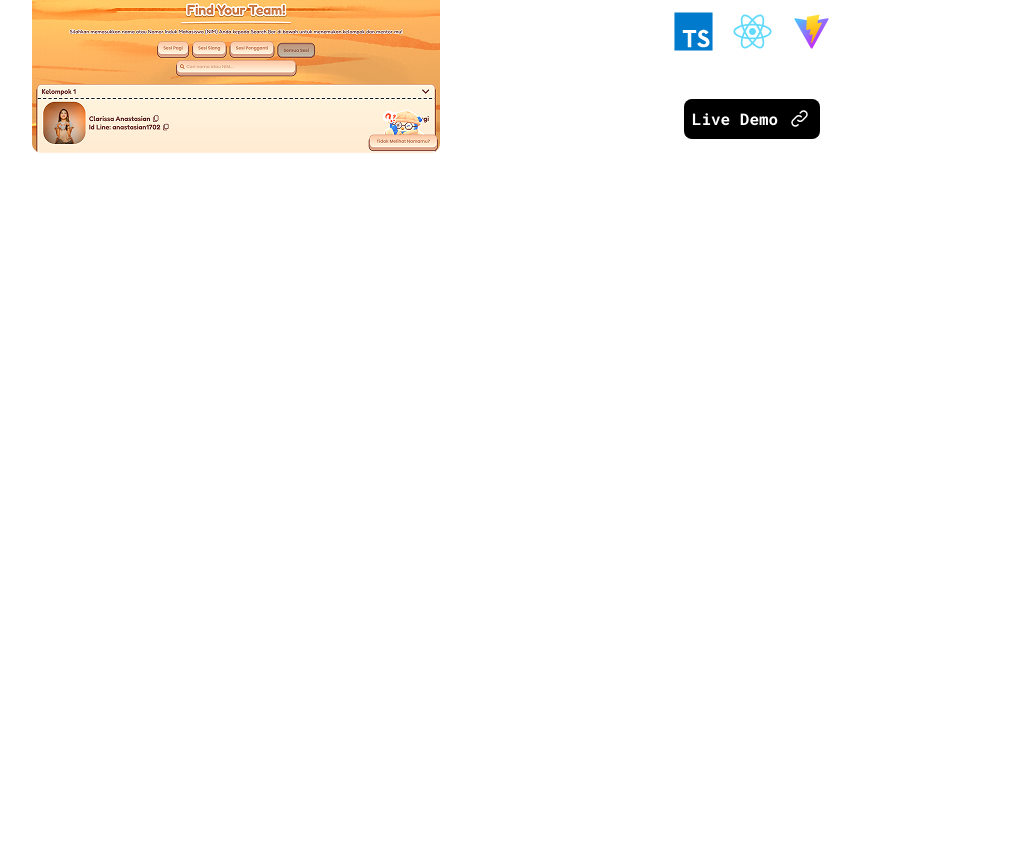
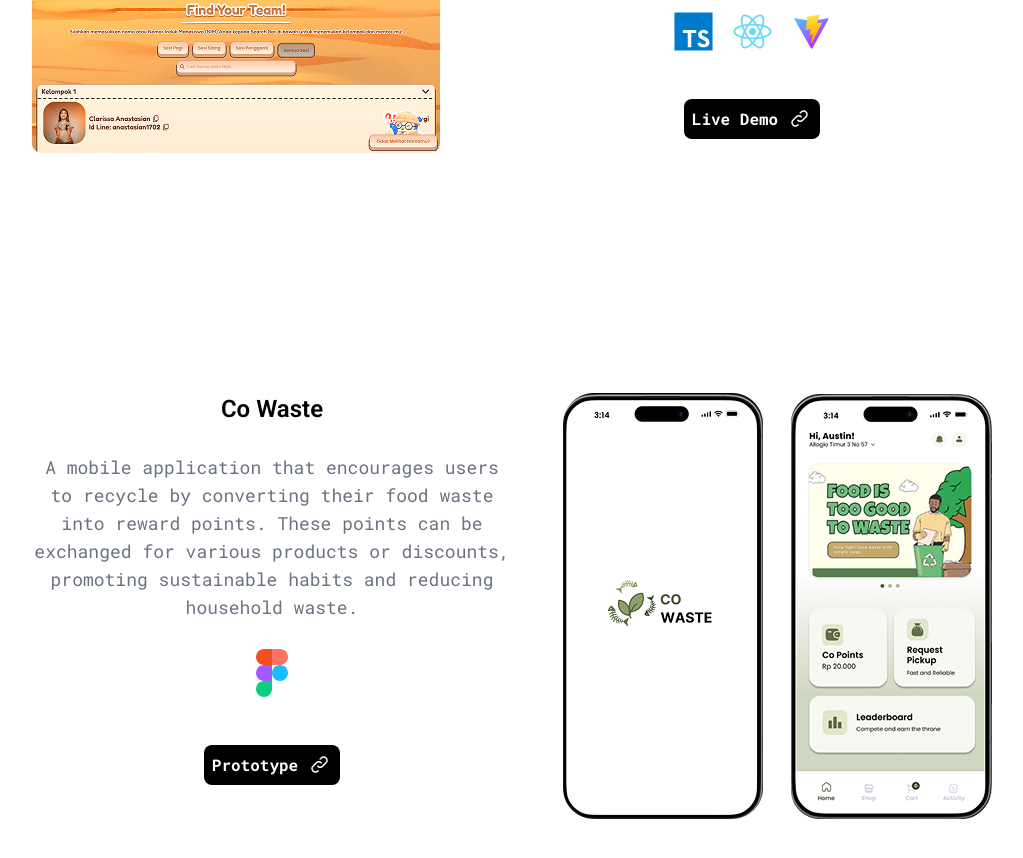
Before and after one commit to Ponyo013/my-portfolio, a React (Vite) app: page / in a window 1280 px wide. Shown: the part 1644-2502 px from the top of the page, without its empty margins (128-1151 px from the left). Before the commit the page ends 1997 px from the top, so only its background shows below. Built offline with nearby package versions, Linux system fonts and the light colour scheme.

Commit message:
Responsive Done
Mau coba buat mappingan

```diff
--- a/src/App.tsx
+++ b/src/App.tsx
@@ -67,26 +67,27 @@ function App() {
 
         {/* Projects */}
         <div id="projects" className='flex flex-col gap-52'>
-          <div className='flex flex-col'>
-            <p className="text-3xl uppercase font-bold font-primary">
+          <div className='flex flex-col items-center lg:items-start'>
+            <p className="text-2xl lg:text-3xl uppercase font-bold font-primary">
               projects
             </p>
-            <div className='flex mt-8 justify-between'>
-              <div className='flex flex-col gap-5'>
+
+            {/* PROJECT - 1*/}
+            <div className='flex flex-col gap-8 md:gap-12 items-center lg:items-start lg:gap-0 mt-8 lg:flex-row lg:justify-between'>
+              <div className='flex flex-col mx-12 lg:mx-0 gap-5'>
                 <img src="/project-1-a.png" alt="project-1-a" />
                 <img src="/project-1-b.png" alt="project-1-b" />
               </div>
-              <div className='flex flex-col gap-7 w-1/2 text-center items-center'>
-                <p className='font-semibold text-2xl font-primary'>
+              <div className='flex flex-col gap-5 lg:gap-7 mx-12 lg:mx-0 lg:w-1/2 text-center items-center'>
+                <p className='font-semibold text-xl md:text-2xl font-primary'>
                   UMN Mentoring Profile
                 </p>
-                <p className='text-lg font-secondary text-gray-500'>
+                <p className='text-sm md:text-lg lg:text-lg font-secondary text-gray-500'>
                   A web-based platform designed to display event schedules for the mentoring program and manage participant group data.
                   The system includes search and filtering features to help mentors and administrators efficiently navigate and organize participant information.
                 </p>
 
                 <div className='flex flex-col items-center gap-12'>
-
                   <div className='flex space-x-5'>
                     <img src={Ts} alt="icon-ts" />
                     <img src={Rs} alt="Icon-rs" />
@@ -106,12 +107,13 @@ function App() {
             </div>
           </div>
 
-          {/* <div className='flex justify-between'>
-            <div className='flex flex-col gap-7 w-1/2 text-center items-center'>
-              <p className='font-semibold text-2xl font-primary'>
+          {/* PROJECT - 2 */}
+          <div className='flex flex-col-reverse gap-8 md:gap-12 items-center lg:items-start lg:gap-0 mt-8 lg:flex-row lg:justify-between'>
+            <div className='flex flex-col gap-7 mx-14 lg:mx-0 lg:w-1/2 text-center items-center'>
+              <p className='font-semibold text-xl md:text-2xl font-primary'>
                 Co Waste
               </p>
-              <p className='text-lg font-secondary text-gray-500'>
+              <p className='text-sm md:text-lg lg:text-lg font-secondary text-gray-500'>
                 A mobile application that encourages users to recycle by converting their food waste into reward points.
                 These points can be exchanged for various products or discounts, promoting sustainable habits and reducing household waste.
               </p>
@@ -129,14 +131,22 @@ function App() {
               </div>
             </div>
 
-            <div className='flex gap-7'>
-              <img src="/project-2-a.png" alt="project-2-a" />
-              <img src="/project-2-b.png" alt="project-2-b" />
+            <div className="flex flex-col sm:flex-row gap-7 mx-14 lg:mx-0 items-center justify-center">
+              <img
+                src="/project-2-a.png"
+                alt="project-2-a"
+                className="w-full sm:w-1/2 md:w-full h-auto object-contain"
+              />
+              <img
+                src="/project-2-b.png"
+                alt="project-2-b"
+                className="w-full sm:w-1/2 md::w-full h-auto object-contain"
+              />
             </div>
           </div>
         </div>
 
-        <div className='flex mt-8 justify-between'>
+        {/* <div className='flex mt-8 justify-between'>
           <div className='flex gap-5'>
             <img src="/project-3-a.png" alt="project-1-a" />
             <img src="/project-3-b.png" alt="project-1-b" />
@@ -158,8 +168,8 @@ function App() {
 
               <ComingSoonModal />
             </div>
-          </div> */}
-        </div>
+          </div>
+        </div> */}
       </div >
     </>
   );
```
